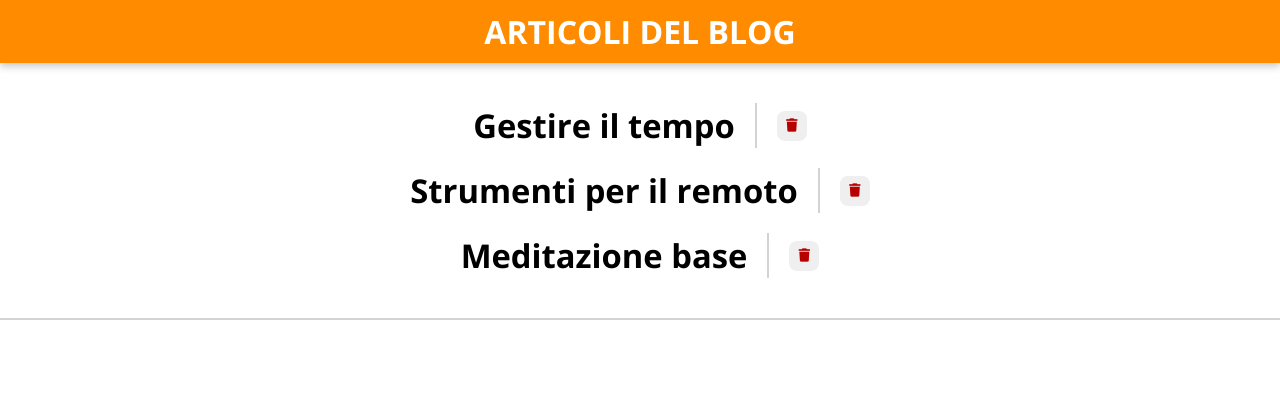
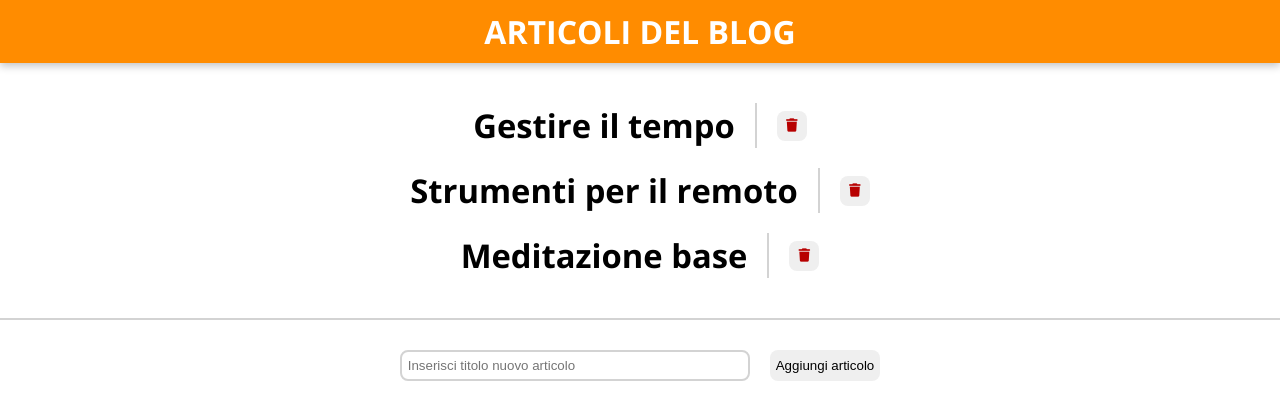
Before and after one commit to mattiadelmonaco/react-form, a React (Vite) app: page / in a window 1280 px wide. Shown: the top 420 px of the page. Built offline with nearby package versions, Linux system fonts and the light colour scheme.

Commit message:
feat: add form to add new articles

```diff
--- /dev/null
+++ b/src/components/FormAddArticle.jsx
@@ -0,0 +1,16 @@
+export default function FormAddArticles() {
+  return (
+    <>
+      <form className="form__addArticle">
+        <input
+          className="form__inputArea"
+          type="text"
+          placeholder="Inserisci titolo nuovo articolo"
+        />
+        <button className="form__submitBtn" type="submit">
+          Aggiungi articolo
+        </button>
+      </form>
+    </>
+  );
+}
--- a/src/components/Main.jsx
+++ b/src/components/Main.jsx
@@ -1,11 +1,13 @@
 import articlesData from "../data/articlesData";
 import ArticleItem from "./ArticleItem";
+import FormAddArticles from "./FormAddArticle";
 
 export default function Main() {
   return (
     <main>
-      <section className="container">
-        <ul className="article-list">
+      <section>
+        <div className="container">
+          <ul className="articles-list">
             {articlesData.map((article) => {
               return (
                 <ArticleItem
@@ -16,8 +18,12 @@ export default function Main() {
               );
             })}
           </ul>
+        </div>
       </section>
       <hr />
+      <div className="container">
+        <FormAddArticles />
+      </div>
     </main>
   );
 }
--- a/src/index.css
+++ b/src/index.css
@@ -39,7 +39,7 @@ main hr {
 
 /* ARTICLES SECTION */
 
-.article-list {
+.articles-list {
   display: flex;
   flex-direction: column;
   align-items: center;
@@ -80,3 +80,41 @@ main hr {
 .article__btn--delete:active {
   background-color: lightgrey;
 }
+
+/* ADD ARTICLE FORM */
+
+.form__addArticle {
+  display: flex;
+  justify-content: center;
+  margin: 1.875rem 0;
+}
+
+.form__inputArea {
+  width: 35%;
+  margin-right: 1.25rem;
+  padding: 0.375rem;
+  border-radius: 0.5rem;
+  border: 0.125rem solid lightgray;
+}
+
+.form__inputArea:focus {
+  outline: none;
+  border: 2px solid rgb(255, 180, 88);
+}
+
+.form__submitBtn {
+  padding: 0.375rem;
+  border: none;
+  border-radius: 0.5rem;
+  cursor: pointer;
+  transition: 0.4s;
+}
+
+.form__submitBtn:hover {
+  transform: scale(1.1);
+  transition: 0.4s;
+}
+
+.form__submitBtn:active {
+  background-color: lightgray;
+}
```
Lines whose indentation alone changed are shown as unchanged.
